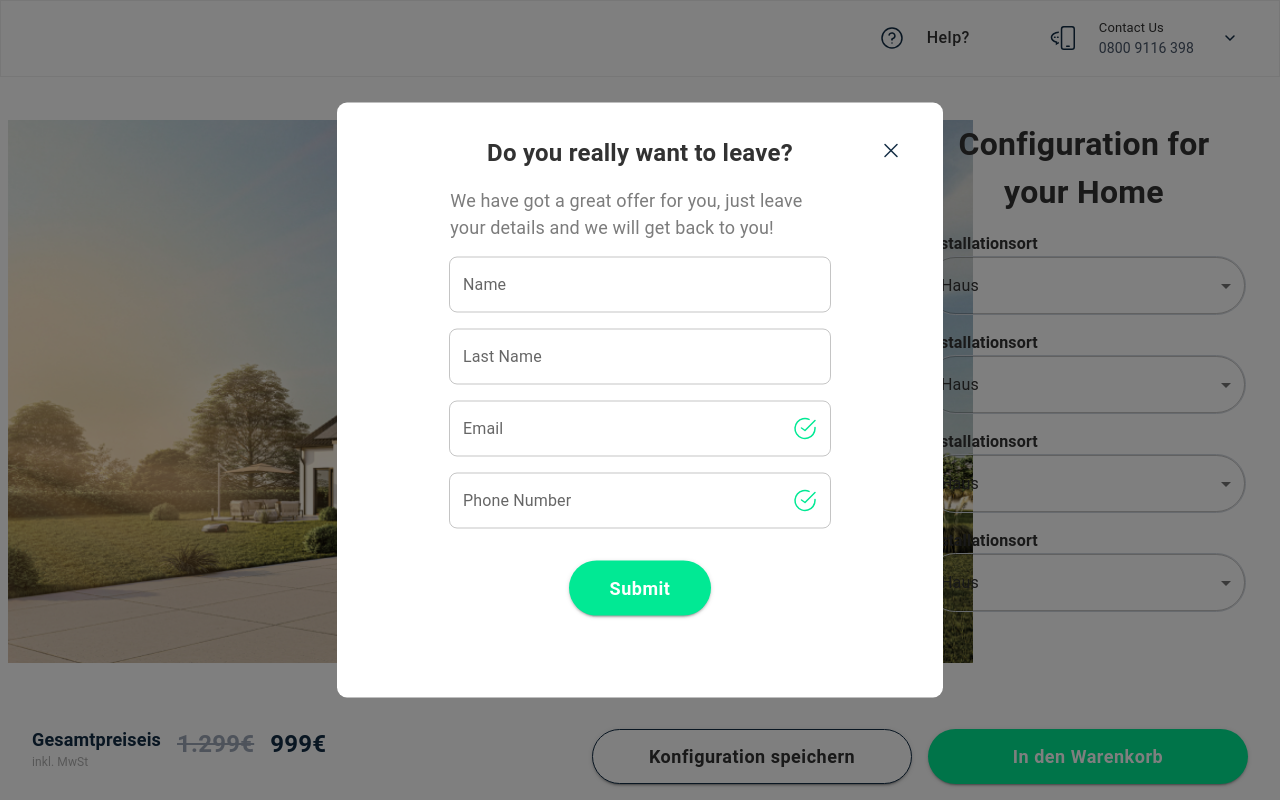
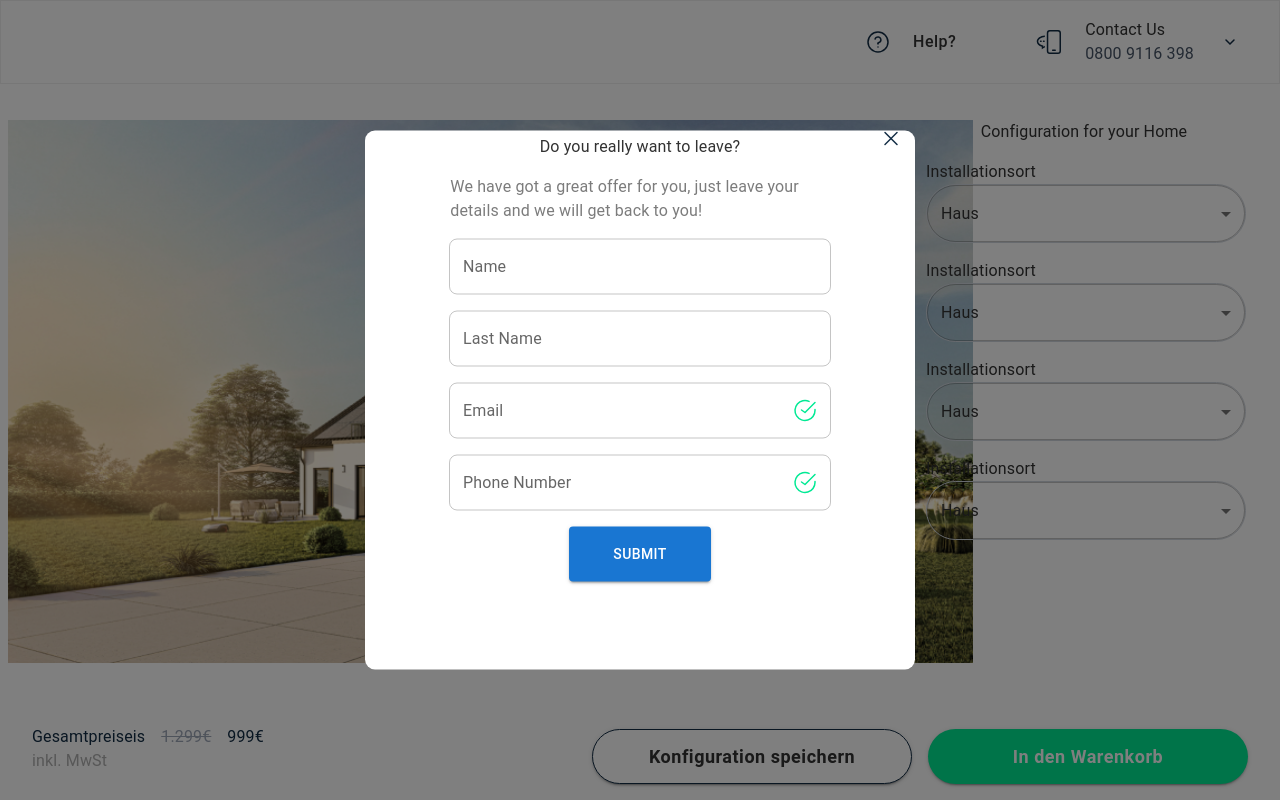
Before and after one commit to minhaj-alvi/React-Test-app, a Next.js app: page / in a window 1280 px wide. Shown: the top 800 px of the page. Built offline with nearby package versions, Linux system fonts and the light colour scheme.

Commit message:
- Confirmation Modal inline styling

```diff
--- a/components/confirmation-modal/confirmation-modal.js
+++ b/components/confirmation-modal/confirmation-modal.js
@@ -11,108 +11,33 @@ import {
 } from "@mui/material";
 import CrossIcon from "@/public/assets/svgs/modal/cross";
 import CheckIcon from "@/public/assets/svgs/modal/check-icon";
+import ConfirmationModalStyles from "@/styles/confirmation-modal/confirmation-modal-styles";
 
 const ConfirmationModal = ({ open, setOpen }) => {
+  const classes = ConfirmationModalStyles();
   return (
-    <Box
-      sx={{
-        position: "absolute",
-        top: "50%",
-        left: "50%",
-        transform: "translate(-50%, -50%)",
-        width: "542px",
-        height: "531px",
-        backgroundColor: "white",
-        borderRadius: "10px",
-        padding: 4,
-      }}
-    >
-      <Typography
-        sx={{
-          fontWeight: "700",
-          fontSize: "24px",
-          color: "#323232",
-          textAlign: "center",
-        }}
-      >
+    <Box className={classes.mainContainer}>
+      <Typography className={classes.text1}>
         Do you really want to leave?
       </Typography>
-      <Box
-        sx={{
-          display: "flex",
-          justifyContent: "flex-end",
-          alignItems: "center",
-          mt: "-2.5rem",
-        }}
-      >
+      <Box className={classes.crossIcon}>
         <IconButton onClick={() => setOpen(false)}>
           <CrossIcon />
         </IconButton>
       </Box>
-      <Box
-        sx={{
-          display: "flex",
-          alignItems: "center",
-          justifyContent: "center",
-          mt: "1rem",
-        }}
-      >
-        <Typography
-          sx={{
-            fontWeight: "400",
-            fontSize: "18px",
-            color: "#7C7C7C",
-            width: "70%",
-          }}
-        >
+      <Box className={classes.subContainer}>
+        <Typography className={classes.text2}>
           We have got a great offer for you, just leave your details and we will
           get back to you!
         </Typography>
       </Box>
 
-      <Box
-        sx={{
-          mt: "1rem",
-          display: "flex",
-          alignItems: "center",
-          justifyContent: "center",
-          mt: "1rem",
-          flexDirection: "column",
-          gap: "1rem",
-        }}
-      >
+      <Box className={classes.textFieldContainer}>
+        <TextField className={classes.textField} label="Name" />
+        <TextField className={classes.textField} label="Last Name" />
         <TextField
-          label="Name"
-          sx={{
-            width: "382px",
-            "& .MuiOutlinedInput-root": {
-              "& fieldset": {
-                borderRadius: "8px",
-              },
-            },
-          }}
-        />
-        <TextField
-          label="Last Name"
-          sx={{
-            width: "382px",
-            "& .MuiOutlinedInput-root": {
-              "& fieldset": {
-                borderRadius: "8px",
-              },
-            },
-          }}
-        />
-        <TextField
+          className={classes.textField}
           label="Email"
-          sx={{
-            width: "382px",
-            "& .MuiOutlinedInput-root": {
-              "& fieldset": {
-                borderRadius: "8px",
-              },
-            },
-          }}
           InputProps={{
             endAdornment: (
               <InputAdornment position="end">
@@ -122,15 +47,8 @@ const ConfirmationModal = ({ open, setOpen }) => {
           }}
         />
         <TextField
+          className={classes.textField}
           label="Phone Number"
-          sx={{
-            width: "382px",
-            "& .MuiOutlinedInput-root": {
-              "& fieldset": {
-                borderRadius: "8px",
-              },
-            },
-          }}
           InputProps={{
             endAdornment: (
               <InputAdornment position="end">
@@ -140,21 +58,8 @@ const ConfirmationModal = ({ open, setOpen }) => {
           }}
         />
         <Button
+          className={classes.submitBtn}
           variant="contained"
-          sx={{
-            mt: "1rem",
-            width: "142px",
-            height: "55px",
-            backgroundColor: "#01E994",
-            textTransform: "none",
-            borderRadius: "35px",
-            color: "#ffffff",
-            fontWeight: "700",
-            fontSize: "18px",
-            "&:hover": {
-              backgroundColor: "#01E994",
-            },
-          }}
           onClick={() => setOpen(false)}
         >
           Submit
--- /dev/null
+++ b/styles/confirmation-modal/confirmation-modal-styles.js
@@ -0,0 +1,78 @@
+import { makeStyles } from "@material-ui/core";
+const ConfirmationModalStyles = makeStyles({
+  mainContainer: {
+    position: "absolute",
+    top: "50%",
+    left: "50%",
+    transform: "translate(-50%, -50%)",
+    width: "542px",
+    height: "531px",
+    backgroundColor: "white",
+    borderRadius: "10px",
+    padding: 4,
+  },
+
+  text1: {
+    fontWeight: "700",
+    fontSize: "24px",
+    color: "#323232",
+    textAlign: "center",
+    marginTop: "1rem",
+  },
+
+  crossIcon: {
+    display: "flex",
+    justifyContent: "flex-end",
+    alignItems: "center",
+    marginTop: "-2.5rem",
+  },
+
+  subContainer: {
+    display: "flex",
+    alignItems: "center",
+    justifyContent: "center",
+    marginTop: "1rem",
+  },
+
+  text2: {
+    fontWeight: "400",
+    fontSize: "18px",
+    color: "#7C7C7C",
+    width: "70%",
+  },
+
+  textFieldContainer: {
+    mt: "1rem",
+    display: "flex",
+    alignItems: "center",
+    justifyContent: "center",
+    marginTop: "1rem",
+    flexDirection: "column",
+    gap: "1rem",
+  },
+
+  textField: {
+    width: "382px",
+    "& .MuiOutlinedInput-root": {
+      "& fieldset": {
+        borderRadius: "8px",
+      },
+    },
+  },
+
+  submitBtn: {
+    marginTop: "1rem",
+    width: "142px",
+    height: "55px",
+    backgroundColor: "#01E994",
+    textTransform: "none",
+    borderRadius: "35px",
+    color: "#ffffff",
+    fontWeight: "700",
+    fontSize: "18px",
+    "&:hover": {
+      backgroundColor: "#01E994",
+    },
+  },
+});
+export default ConfirmationModalStyles;
```
